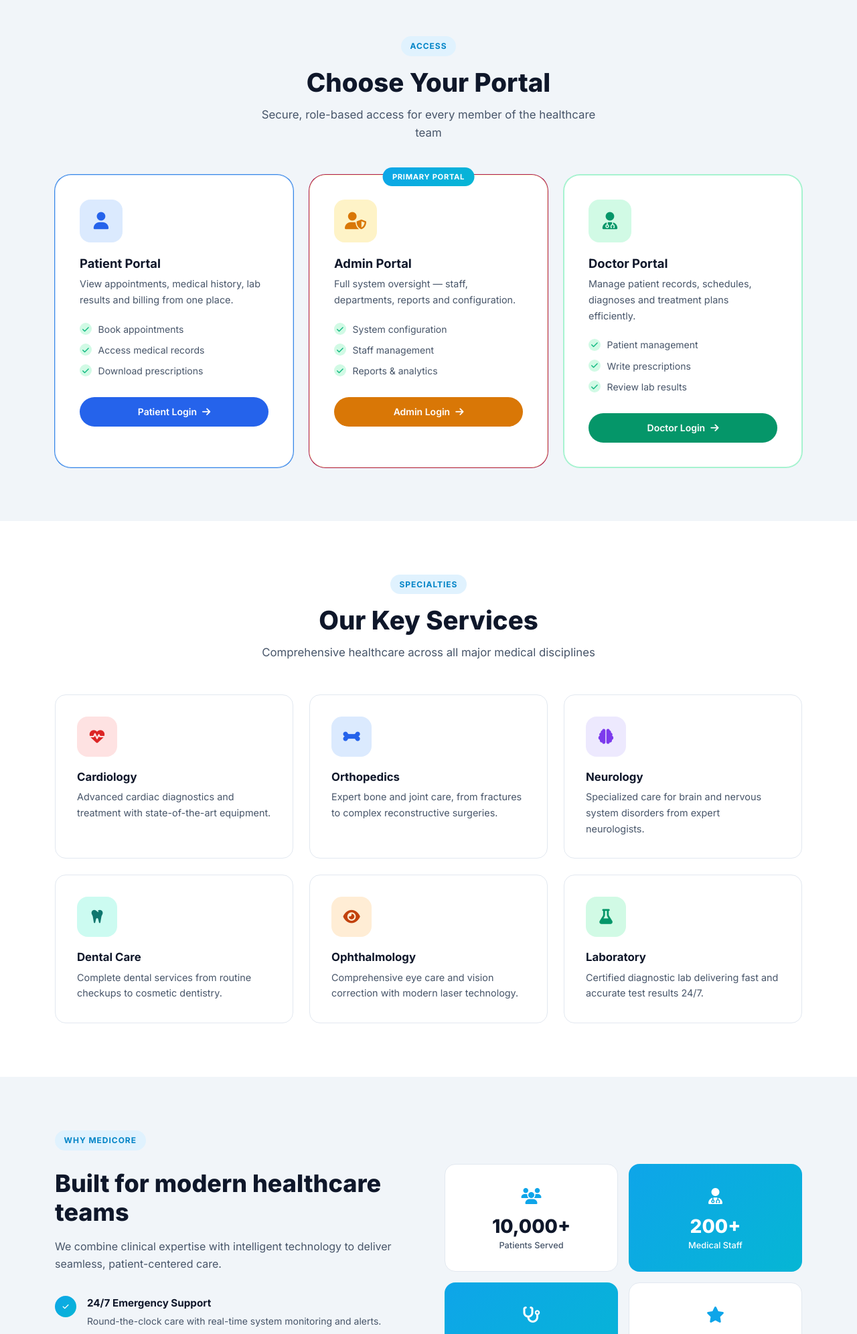
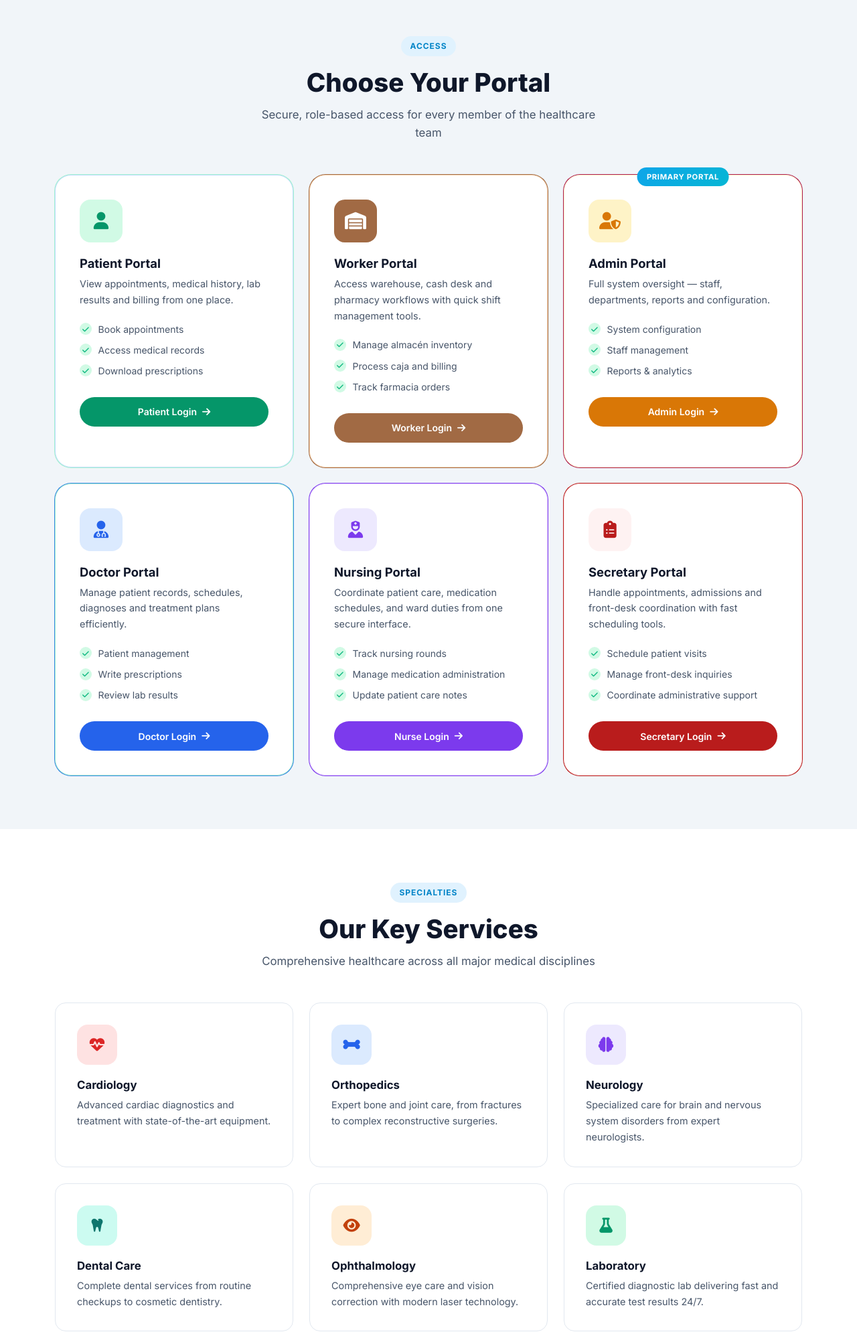
Before and after one commit to LACRE-hub/PROYECTO_ADS, a PHP site: page / in a window 1280 px wide. Shown: the part 826-2818 px from the top of the page at 67% size. Run offline with PHP 8.4, Linux system fonts and the light colour scheme.

Commit message:
paneles de los demas actores

```diff
--- a/css/style.css
+++ b/css/style.css
@@ -360,7 +360,7 @@ body {
 
 .portal-doctor {
     border-color: #a7f3d0;
-    box-shadow: 0 0 0 1px #a7f3d0;
+    box-shadow: 0 0 0 1px #3a87e5;
 }
 
 .portal-admin{
@@ -370,8 +370,24 @@ body {
 
 .portal-patient{
     border-color: #bfdbfe;
-    box-shadow: 0 0 0 1px #3a87e5;
+    box-shadow: 0 0 0 1px #a7f3d0;
 }
+
+.portal-worker{
+    border-color: #fcd9b6;
+    box-shadow: 0 0 0 1px #a16a44;
+}
+
+.portal-nurse{
+    border-color: #e9d5ff;
+    box-shadow: 0 0 0 1px #7c3aed;
+}
+
+.portal-secretary{
+    border-color: #fee2e2;
+    box-shadow: 0 0 0 1px #b91c1c;
+}
+
 
 .portal-badge {
     position: absolute;
@@ -400,9 +416,12 @@ body {
     margin-bottom: 1.25rem;
 }
 
-.portal-patient .portal-icon { background: #dbeafe; color: #2563eb; }
-.portal-doctor  .portal-icon { background: #d1fae5; color: #059669; }
+.portal-patient .portal-icon { background:  #d1fae5; color:  #059669; }
+.portal-doctor  .portal-icon { background: #dbeafe; color:  #2563eb; }
 .portal-admin   .portal-icon { background: #fef3c7; color: #d97706; }
+.portal-worker .portal-icon { background: #a16a44; color: #ffffff; }
+.portal-nurse   .portal-icon { background: #ede9fe; color: #7c3aed; }
+.portal-secretary .portal-icon { background: #fef2f2; color: #b91c1c; }
 
 .portal-card h5 {
     font-size: 1.15rem;
@@ -471,19 +490,39 @@ body {
 }
 
 .btn-portal-patient {
-    background: #2563eb;
+    background: #059669;
     border-color: transparent;
     color: white;
 }
 
 .btn-portal-doctor {
-    background: #059669;
+    background:  #2563eb;
     border-color: transparent;
     color: white;
 }
 
 .btn-portal-admin {
     background: #d97706;
+    border-color: transparent;
+    color: white;
+}
+
+
+.btn-portal-worker{
+    background: #a16a44;
+    border-color: transparent;
+    color: white;
+}
+
+
+.btn-portal-nurse {
+    background: #7c3aed;
+    border-color: transparent;
+    color: white;
+}
+
+.btn-portal-secretary {
+    background: #b91c1c;
     border-color: transparent;
     color: white;
 }
--- a/index.html
+++ b/index.html
@@ -149,6 +149,22 @@
                 </div>
 
                 <div class="col-lg-4 col-md-6">
+                    <div class="portal-card portal-worker">
+                        <div class="portal-icon"><i class="fas fa-warehouse"></i></div>
+                        <h5>Worker Portal</h5>
+                        <p>Access warehouse, cash desk and pharmacy workflows with quick shift management tools.</p>
+                        <ul class="portal-features">
+                            <li><i class="fas fa-check"></i> Manage almacén inventory</li>
+                            <li><i class="fas fa-check"></i> Process caja and billing</li>
+                            <li><i class="fas fa-check"></i> Track farmacia orders</li>
+                        </ul>
+                        <a href="#" class="btn btn-portal btn-portal-worker">
+                            Worker Login <i class="fas fa-arrow-right ms-2"></i>
+                        </a>
+                    </div>
+                </div>
+
+                <div class="col-lg-4 col-md-6">
                     <div class="portal-card portal-admin">
                         <div class="portal-badge">Primary Portal</div>
                         <div class="portal-icon"><i class="fas fa-user-shield"></i></div>
@@ -177,6 +193,38 @@
                         </ul>
                         <a href="#" class="btn btn-portal btn-portal-doctor">
                             Doctor Login <i class="fas fa-arrow-right ms-2"></i>
+                        </a>
+                    </div>
+                </div>
+
+                <div class="col-lg-4 col-md-6">
+                    <div class="portal-card portal-nurse">
+                        <div class="portal-icon"><i class="fas fa-user-nurse"></i></div>
+                        <h5>Nursing Portal</h5>
+                        <p>Coordinate patient care, medication schedules, and ward duties from one secure interface.</p>
+                        <ul class="portal-features">
+                            <li><i class="fas fa-check"></i> Track nursing rounds</li>
+                            <li><i class="fas fa-check"></i> Manage medication administration</li>
+                            <li><i class="fas fa-check"></i> Update patient care notes</li>
+                        </ul>
+                        <a href="#" class="btn btn-portal btn-portal-nurse">
+                            Nurse Login <i class="fas fa-arrow-right ms-2"></i>
+                        </a>
+                    </div>
+                </div>
+
+                <div class="col-lg-4 col-md-6">
+                    <div class="portal-card portal-secretary">
+                        <div class="portal-icon"><i class="fas fa-clipboard-list"></i></div>
+                        <h5>Secretary Portal</h5>
+                        <p>Handle appointments, admissions and front-desk coordination with fast scheduling tools.</p>
+                        <ul class="portal-features">
+                            <li><i class="fas fa-check"></i> Schedule patient visits</li>
+                            <li><i class="fas fa-check"></i> Manage front-desk inquiries</li>
+                            <li><i class="fas fa-check"></i> Coordinate administrative support</li>
+                        </ul>
+                        <a href="#" class="btn btn-portal btn-portal-secretary">
+                            Secretary Login <i class="fas fa-arrow-right ms-2"></i>
                         </a>
                     </div>
                 </div>
```
